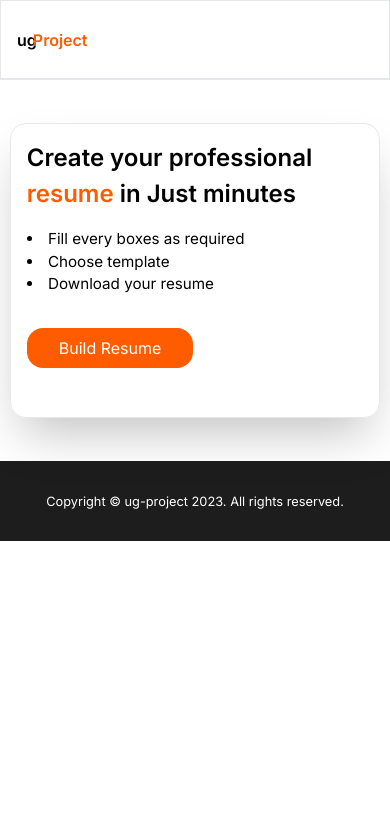
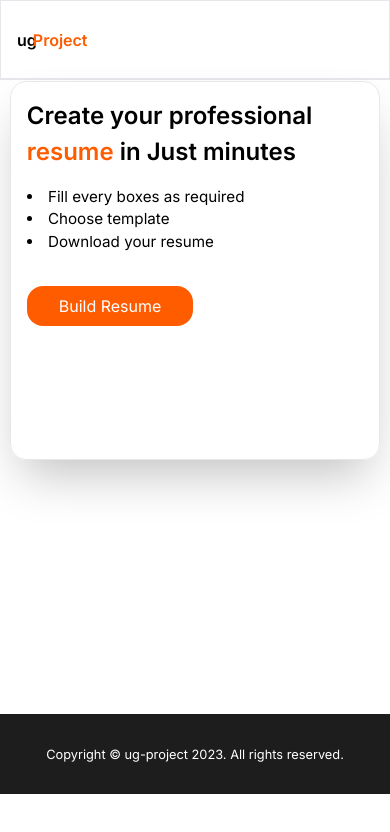
Before and after one commit to IsraelIyke/cv-v2, a Next.js app: page /resume in a window 390 px wide. Shown: the top 832 px of the page. Built offline with nearby package versions, Linux system fonts and the light colour scheme.

Commit message:
almost done

```diff
--- a/app/resume/page.js
+++ b/app/resume/page.js
@@ -17,7 +17,7 @@ export default function Resume() {
             className=" absolute h-[100%] w-[100%] hidden md:block rounded-[16px]"
           />
         </div>
-        <div className="absolute md:relative flex flex-col w-[95vw] h-[35vh] md:w-[50vw] md:h-[55vh] bg-[rgba(255, 255, 255, 0.2)] rounded-[16px] shadow-2xl backdrop-blur border-[1px] border-[rgba(255, 255, 255, 0.3)] ml-[0rem] md:ml-[-10rem] px-[1rem] md:px-[4rem]">
+        <div className="absolute md:relative flex flex-col w-[95vw] h-[45vh] md:w-[50vw] md:h-[55vh] bg-[rgba(255, 255, 255, 0.2)] rounded-[16px] shadow-2xl backdrop-blur border-[1px] border-[rgba(255, 255, 255, 0.3)] ml-[0rem] md:ml-[-10rem] px-[1rem] md:px-[4rem]">
           <h4 className=" text-[1.5rem] w-[90%] md:w-[90%] mt-[1rem] md:mt-[2.5rem] font-[600]">
             Create your professional{" "}
             <span className="text-[#FF5C00]">resume</span> in Just minutes
@@ -34,6 +34,7 @@ export default function Resume() {
           </Link>
         </div>
       </div>
+      <div className=" h-[30vh] md:h-[0vh]"></div>
       <Footer />
     </div>
   );
```
